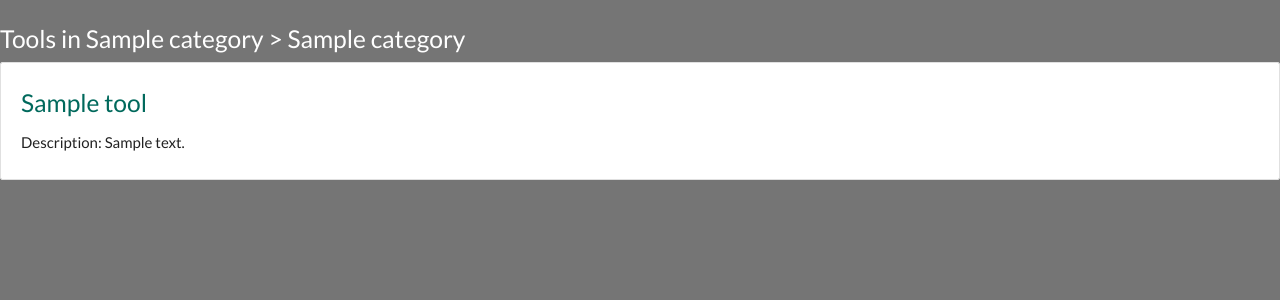
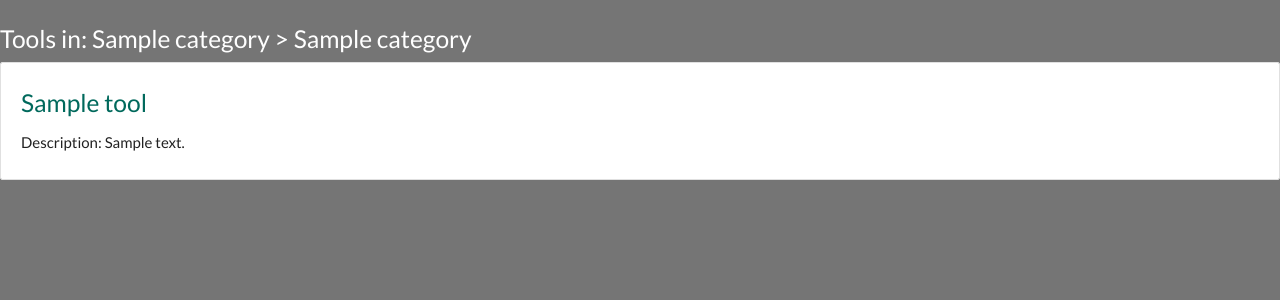
Before and after one commit to Cleg83/tool_db, a Flask app: a page that uses tool_db/templates/selected_subcategory.html in a window 1280 px wide. Shown: the part 160-460 px from the top of the page. Run offline with Flask 3, Linux system fonts and the light colour scheme; tables that the repository leaves empty hold one stand-in row (values such as "Sample post"); some libraries are stand-ins or nearby versions.

Commit message:
Final tweak to subcategory heading

```diff
--- a/tool_db/templates/selected_subcategory.html
+++ b/tool_db/templates/selected_subcategory.html
@@ -10,7 +10,7 @@
 </header>
 
 <div class="content-wrapper">
-    <h5 class="white-text">Tools in {{ main_category.main_category_name }} > {{ subcategory.sub_category_name }}</h5>
+    <h5 class="white-text">Tools in: {{ main_category.main_category_name }} > {{ subcategory.sub_category_name }}</h5>
     {% if tools %}
     <ul class="collection styled-links" aria-labelledby="tools-list">
         {% for tool in tools %}
```
